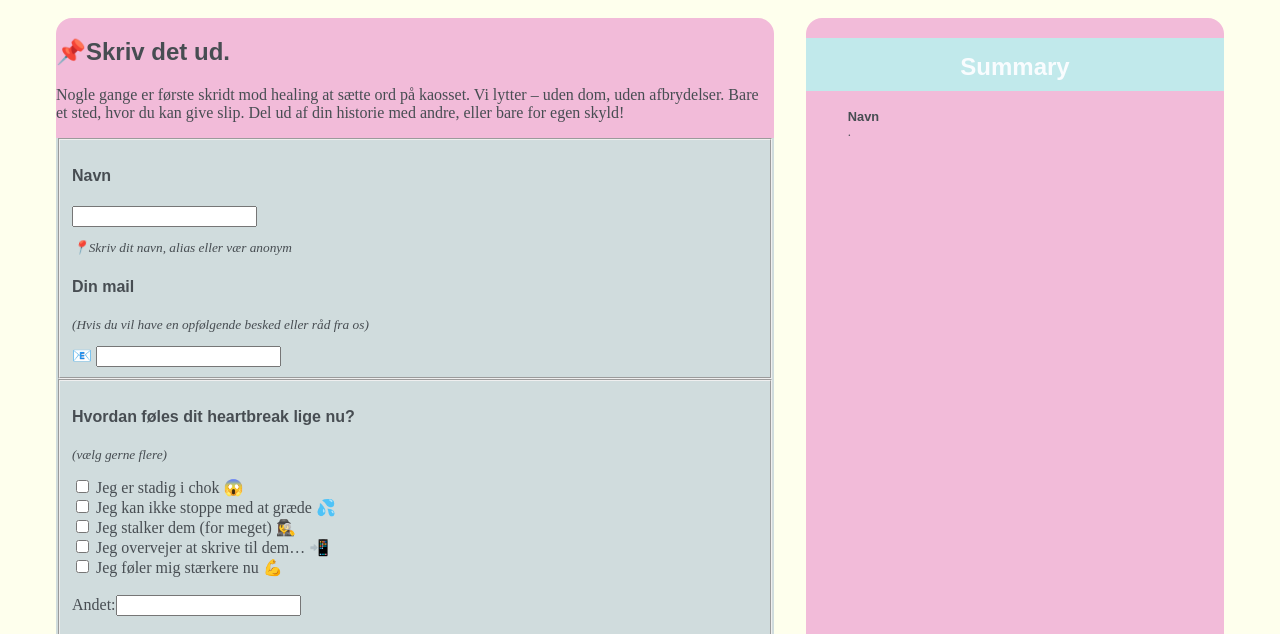
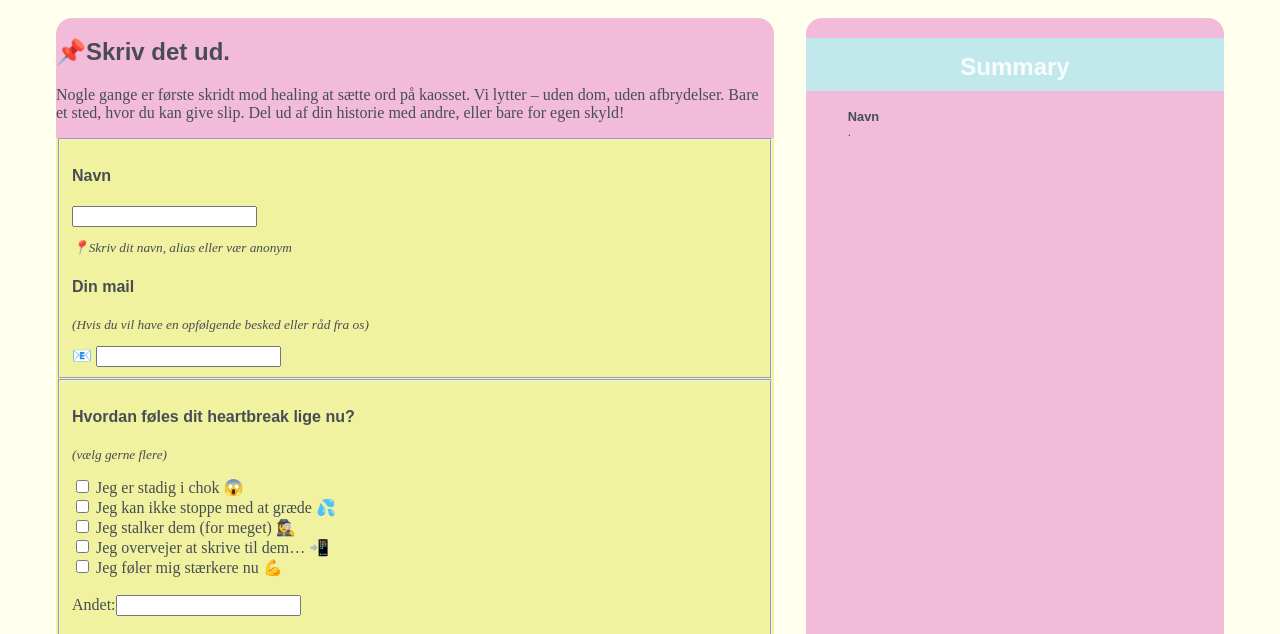
Before and after one commit to akap00001/heartbreak, a plain HTML site: page register.html in a window 1280 px wide. Shown: the part 125-759 px from the top of the page. Drawn offline with Linux system fonts and the light colour scheme.

Commit message:
form farveskift

```diff
--- a/css/custom.css
+++ b/css/custom.css
@@ -76,8 +76,6 @@
 
   --form-background-color: #f0f2a0;
 
-  --form-background-color: #D0DCDD;
-
   --form-text-color: #dbdde3;
   --formfield-background-color: #dbdde3;
   --formfield-background-color-active: #dbdde3;
```
